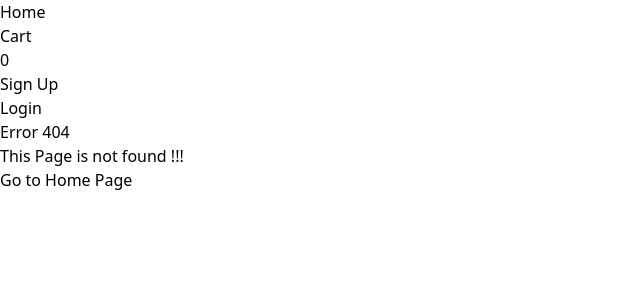
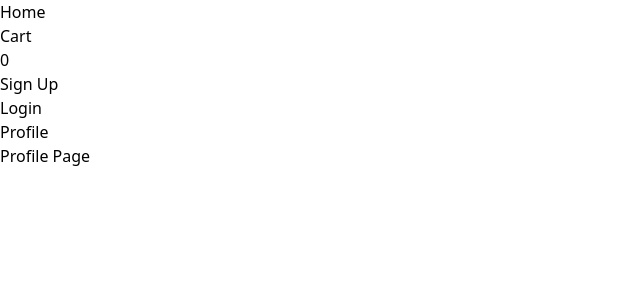
Before and after one commit to amirk1998/Shopping-Website-React, a React (Vite) app: page /profile in a window 1280 px wide. Before the commit this address had no page. Shown: the top 300 px of the page, without its empty margins (0-640 px from the left). Built offline with nearby package versions, Linux system fonts and the light colour scheme; the HTML template or start-up script is replaced by a standard one.

Commit message:
Redirect after Signup and Login

```diff
--- a/src/Components/Login/LoginForm.jsx
+++ b/src/Components/Login/LoginForm.jsx
@@ -1,9 +1,9 @@
 import Input from '../../Common/Input';
 import { useFormik } from 'formik';
 import * as Yup from 'yup';
-import { Link } from 'react-router-dom';
+import { Link, useNavigate } from 'react-router-dom';
 import { loginUser } from '../../services/loginService';
-import { useEffect, useState } from 'react';
+import { useState } from 'react';
 import ToastifyComp from '../Toastify/Toastify';
 
 const initialValues = {
@@ -21,10 +21,13 @@ const validationSchema = Yup.object({
 const LoginForm = () => {
   const [error, setError] = useState(null);
 
+  let navigate = useNavigate();
+
   const onSubmit = async (values) => {
     try {
       const { data } = await loginUser(values);
       setError(null);
+      navigate('/');
     } catch (error) {
       if (error.response && error.response.data.message) {
         setError(error.response.data.message);
--- a/src/Components/Navigation/Navigation.jsx
+++ b/src/Components/Navigation/Navigation.jsx
@@ -7,12 +7,10 @@ const items = [
   { name: 'Cart', to: '/cart' },
   { name: 'Sign Up', to: '/signup' },
   { name: 'Login', to: '/login' },
+  { name: 'Profile', to: '/profile' },
 ];
 
-const Navigation = (props) => {
-  // let location = useLocation();
-  // console.log(props);
-
+const Navigation = () => {
   return (
     <nav className='h-full flex items-center justify-between w-full'>
       <ul className='flex flex-row items-center justify-evenly h-full w-full'>
--- a/src/Components/SignUp/SignUp.jsx
+++ b/src/Components/SignUp/SignUp.jsx
@@ -1,11 +1,9 @@
-import Layout from '../../Layout/Layout';
 import { useFormik } from 'formik';
 import * as Yup from 'yup';
 import Input from '../../Common/Input';
 import { useState } from 'react';
-import { Link } from 'react-router-dom';
+import { Link, useNavigate } from 'react-router-dom';
 import { signUpUser } from '../../services/signUpService';
-import { toast } from 'react-toastify';
 import ToastifyComp from '../Toastify/Toastify';
 
 const initialValues = {
@@ -40,9 +38,11 @@ const validationSchema = Yup.object({
     .oneOf([Yup.ref('password'), null], 'Passwords must match'),
 });
 
-const SignUpForm = () => {
-  //
+const SignUpForm = (props) => {
   const [error, setError] = useState(null);
+
+  let navigate = useNavigate();
+  // console.log(navigate);
 
   const onSubmit = async (values) => {
     const { name, phoneNumber, email, password } = values;
@@ -55,6 +55,7 @@ const SignUpForm = () => {
     try {
       const { data } = await signUpUser(userData);
       setError(null);
+      navigate('/');
       console.log(data);
     } catch (error) {
       if (error.response && error.response.data.message) {
--- /dev/null
+++ b/src/Pages/ProfilePage.jsx
@@ -0,0 +1,11 @@
+import Layout from '../Layout/Layout';
+
+const ProfilePage = () => {
+  return (
+    <Layout>
+      <h1 className='text-center'>Profile Page</h1>
+    </Layout>
+  );
+};
+
+export default ProfilePage;
--- a/src/routes.jsx
+++ b/src/routes.jsx
@@ -3,6 +3,7 @@ import CheckOutPage from './Pages/CheckOutPage';
 import HomePage from './Pages/HomePage';
 import LoginPage from './Pages/LoginPage';
 import NotFound from './Pages/NotFound';
+import ProfilePage from './Pages/ProfilePage';
 import SignUpPage from './Pages/SignUpPage';
 
 const routes = [
@@ -11,6 +12,7 @@ const routes = [
   { path: '/checkout', element: <CheckOutPage /> },
   { path: '/login', element: <LoginPage /> },
   { path: '/signup', element: <SignUpPage /> },
+  { path: '/profile', element: <ProfilePage /> },
 
   { path: '*', element: <NotFound /> },
 ];
```
